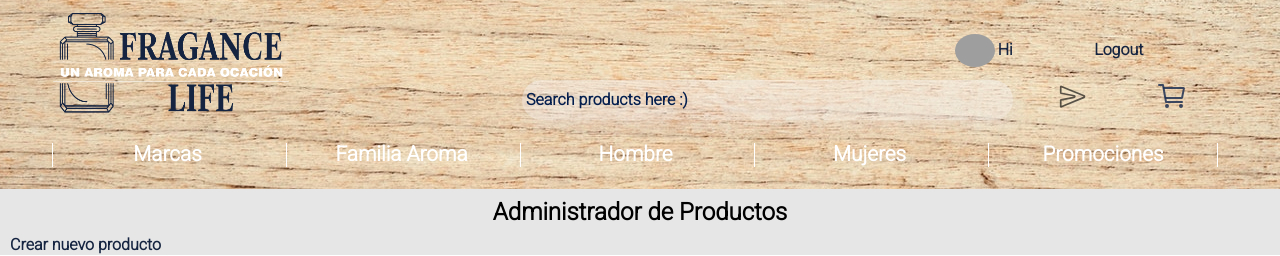
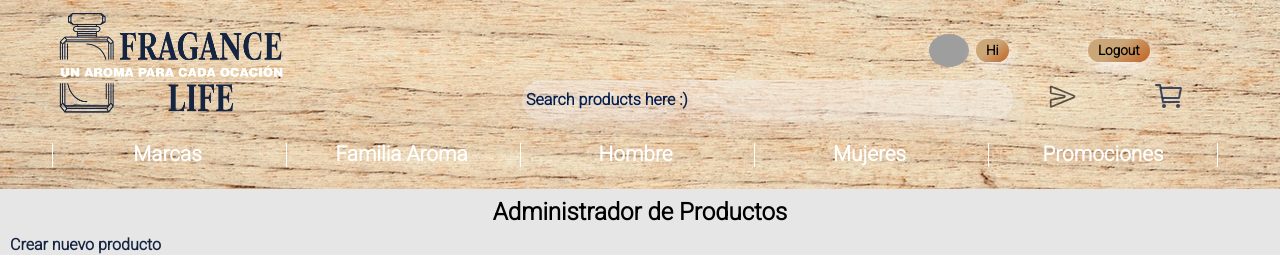
Before and after one commit to Esneyder98/Fragance-Life, a Node server app: page /products/administrar in a window 1280 px wide. Shown: the top 256 px of the page. Run offline with Node 20, Linux system fonts and the light colour scheme; a user stored in the database is signed in; data comes from the database, SQL or seed files in the repository; some libraries are stand-ins or nearby versions; grey boxes are pictures that could not be loaded.

Commit message:
Aplicacion de estilos a los botones de bienvenida y logout

```diff
--- a/public/css/styles.css
+++ b/public/css/styles.css
@@ -55,7 +55,7 @@ header {
     color:#15284dd0;
     text-align: center;
     padding:3px;
-    margin:-2vw;
+    margin:auto;
     font-size: 2rem;
  }
 
@@ -744,8 +744,46 @@ footer{
     padding-top: 10px;
 }
 
+header .sesion{
+    display:flex;
+    justify-content: flex-end;
+    padding: 10px 0px;
+    align-items: center;
+    flex-wrap: wrap;
+}
+header .sesion img{
+    width:40px;
+    height:33px;
+    border-radius: 50%;
+}
+header .sesion  a{
+
+        text-decoration: none;
+        /* color: #152440; */
+        font-size: 0.85rem;
+        font-weight: bold;
+        transition: all 400ms;
+        margin: 4px;
+        border: none;
+        background: linear-gradient(-40deg, #c16223,#cba676 55%);
+        box-shadow: 2px 6px 16px rgb(251 251 251 / 90%);
+        border-radius: 15px;
+        color: rgb(0 0 0);
+        padding: 4px 10px 4px 10px;
+
+}
+
+.rightt{
+    display:flex;
+}
+
+
+
 @media(min-width:481px){
     /* header */
+
+
+
     header .main-header-top-bar{
         padding:10px;
     }
@@ -793,24 +831,7 @@ footer{
     padding: 4px 15px 4px 15px;
     /* margin-bottom: 10px; */
 }
-    header .sesion{
-        display:flex;
-        justify-content: flex-end;
-        padding: 10px 0px;
-        align-items: center;
-    }
-    header .sesion img{
-        width:40px;
-        height:33px;
-        border-radius: 50%;
-    }
-    header .sesion  a{
-        text-decoration: none;
-        color: #152440;
-        font-size: 1rem;
-        font-weight: bold;
-        transition: all 400ms;
-    }
+
     ::placeholder {
         padding: 1px;
         color: #041e4e;
```
